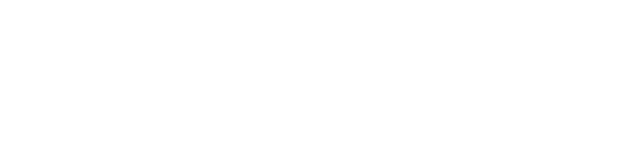
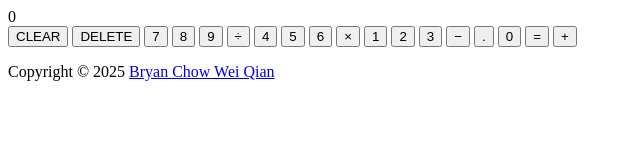
Before and after one commit to BryanChow0112/calculator, a plain HTML site: page index.html in a window 1280 px wide. Shown: the whole page, without its empty margins (0-640 px from the left). Drawn offline with Linux system fonts and the light colour scheme.

Commit message:
Add basic calculator UI structure
- Create HTML layout for calculator display and buttons
- Include number buttons (0-9)
- Add operator buttons (+, -, *, /, =)
- Include clear button functionality
- Add display element with placeholder content

```diff
--- a/index.html
+++ b/index.html
@@ -1,13 +1,57 @@
 <!DOCTYPE html>
 <html lang="en">
-<head>
-    <meta charset="UTF-8">
-    <meta name="viewport" content="width=device-width, initial-scale=1.0">
-    <link rel="stylesheet" href="styles.css">
+  <head>
+    <meta charset="UTF-8" />
+    <meta name="viewport" content="width=device-width, initial-scale=1.0" />
+    <link rel="stylesheet" href="styles.css" />
     <script src="script.js" defer></script>
     <title>Calculator</title>
-</head>
-<body>
+  </head>
+  <body>
+    <main class="main">
+      <div class="calculator">
+        <div class="display">
+          <div class="previous-display" id="previousDisplay"></div>
+          <div class="current-display" id="currentDisplay">0</div>
+        </div>
+        <div class="keypad">
+          <button class="key key-clear span-2" id="clearKey">CLEAR</button>
+          <button class="key key-delete span-2" id="deleteKey">DELETE</button>
 
-</body>
+          <button class="key" data-number>7</button>
+          <button class="key" data-number>8</button>
+          <button class="key" data-number>9</button>
+          <button class="key" data-operator>÷</button>
+
+          <button class="key" data-number>4</button>
+          <button class="key" data-number>5</button>
+          <button class="key" data-number>6</button>
+          <button class="key" data-operator>×</button>
+
+          <button class="key" data-number>1</button>
+          <button class="key" data-number>2</button>
+          <button class="key" data-number>3</button>
+          <button class="key" data-operator>−</button>
+
+          <button class="key" id="decimalKey">.</button>
+          <button class="key" data-number>0</button>
+          <button class="key" id="equalsKey">=</button>
+          <button class="key" data-operator>+</button>
+        </div>
+      </div>
+    </main>
+
+    <!-- Footer -->
+    <footer class="footer">
+      <p>
+        Copyright ©
+        <script>
+          document.write(new Date().getFullYear());
+        </script>
+        <a href="https://github.com/BryanChow0112" target="_blank"
+          >Bryan Chow Wei Qian</a
+        >
+      </p>
+    </footer>
+  </body>
 </html>
```
